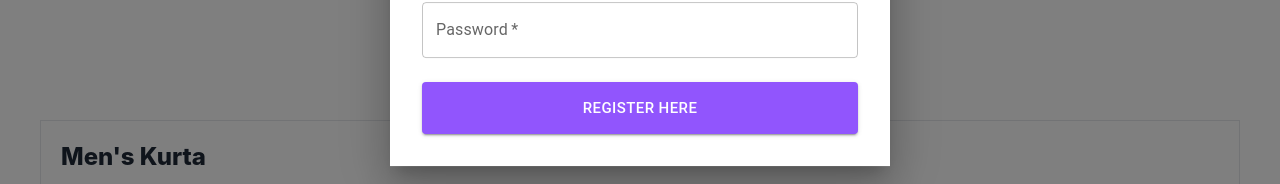
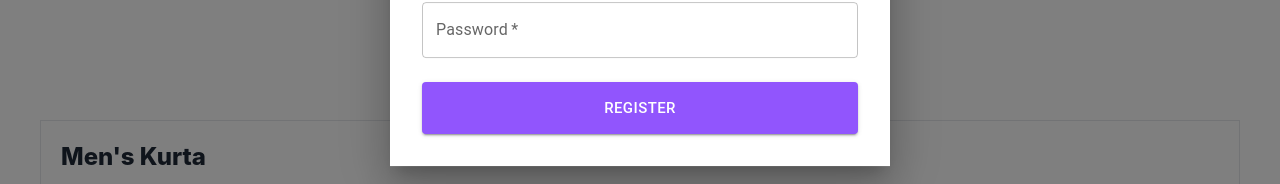
Before and after one commit to manish0to1/e-commerce, a React (Create React App) app: page / in a window 1280 px wide. Both pictures are taken after a click on the button "SIGNIN". Shown: the part 424-608 px from the top of the page. Built offline with nearby package versions, Linux system fonts and the light colour scheme.

Commit message:
working on registerPage

```diff
--- a/src/Auth/Register.jsx
+++ b/src/Auth/Register.jsx
@@ -61,7 +61,7 @@ const Register = () => {
               size="large"
               sx={{ padding: ".8rem 0", bgcolor: "#9155FD" }}
             >
-              Register here
+              Register
             </Button>
           </Grid>
         </Grid>
```
